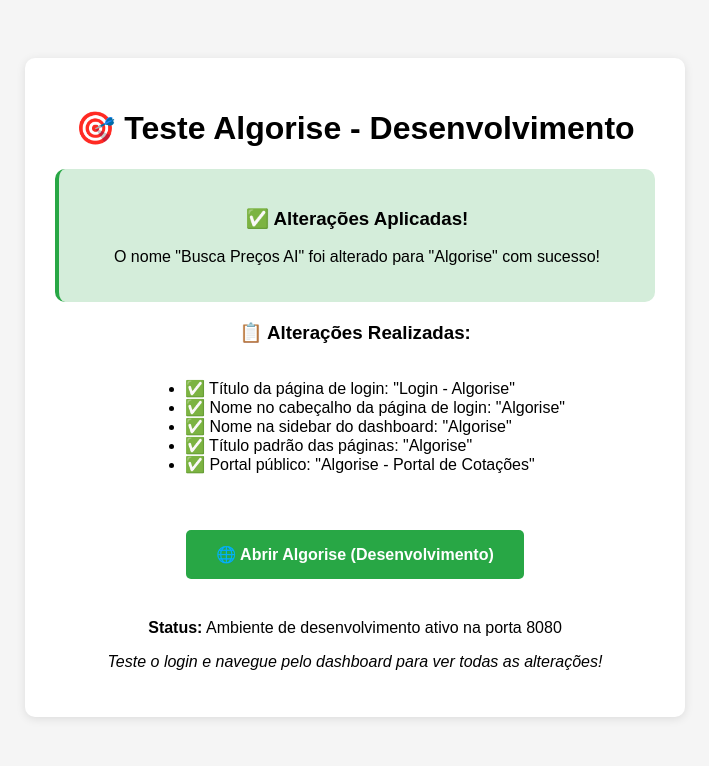
After one commit to joabeoliveira/algorise-versao-php-puro, a PHP site: page /teste-algorise.html in a window 1280 px wide. The commit adds this page. Shown: the top 766 px of the page, without its empty margins (285-994 px from the left). Run offline with PHP 8.4, Linux system fonts and the light colour scheme.

Commit message:
alteração do nome

```diff
--- a/src/View/layout/main.php
+++ b/src/View/layout/main.php
@@ -7,7 +7,7 @@ $currentPath = $_SERVER['REQUEST_URI'] ?? '/';
 <head>
     <meta charset="UTF-8">
     <meta name="viewport" content="width=device-width, initial-scale=1.0">
-    <title><?= $tituloPagina ?? 'Busca Preços AI' ?></title>
+    <title><?= $tituloPagina ?? 'Algorise' ?></title>
 
     <link href="https://cdn.jsdelivr.net/npm/bootstrap@5.3.3/dist/css/bootstrap.min.css" rel="stylesheet">
     <link rel="stylesheet" href="https://cdn.jsdelivr.net/npm/bootstrap-icons@1.11.3/font/bootstrap-icons.min.css">
@@ -35,7 +35,7 @@ $currentPath = $_SERVER['REQUEST_URI'] ?? '/';
         <div class="d-flex flex-column flex-shrink-0 p-3 text-white bg-dark" style="width: 280px;" id="sidebar">
             <a href="/dashboard" class="d-flex align-items-center mb-3 mb-md-0 me-md-auto text-white text-decoration-none">
                 <i class="bi bi-graph-up-arrow me-2 fs-4"></i>
-                <span class="fs-4">Busca Preços AI</span>
+                <span class="fs-4">Algorise</span>
             </a>
             <hr>
             <ul class="nav nav-pills flex-column mb-auto">
--- a/src/View/layout/public.php
+++ b/src/View/layout/public.php
@@ -13,7 +13,7 @@
     <main class="container mt-5">
         <div class="card">
             <div class="card-header fs-4 text-center">
-                Busca Preços AI - Portal de Cotações
+                Algorise - Portal de Cotações
             </div>
             <div class="card-body p-4">
                 <?php
--- a/src/View/usuarios/login.php
+++ b/src/View/usuarios/login.php
@@ -9,7 +9,7 @@ if (session_status() === PHP_SESSION_NONE) {
 <head>
     <meta charset="UTF-8">
     <meta name="viewport" content="width=device-width, initial-scale=1.0">
-    <title>Login - Busca Preços AI</title>
+    <title>Login - Algorise</title>
     <link href="https://cdn.jsdelivr.net/npm/bootstrap@5.3.3/dist/css/bootstrap.min.css" rel="stylesheet">
     <link href="https://cdn.jsdelivr.net/npm/bootstrap-icons@1.11.1/font/bootstrap-icons.css" rel="stylesheet">
     <style>
@@ -43,7 +43,7 @@ if (session_status() === PHP_SESSION_NONE) {
         <div class="card-body p-5">
             <div class="text-center mb-4">
                 <i class="bi bi-graph-up-arrow" style="font-size: 3rem; color: #0d6efd;"></i>
-                <h3 class="card-title mt-2">Busca Preços AI</h3>
+                <h3 class="card-title mt-2">Algorise</h3>
                 <p class="text-muted">Por favor, insira suas credenciais para continuar.</p>
             </div>
 
--- /dev/null
+++ b/teste-algorise.html
@@ -0,0 +1,41 @@
+<!DOCTYPE html>
+<html>
+<head>
+    <title>🚀 Teste - Algorise Local</title>
+    <style>
+        body { font-family: Arial, sans-serif; text-align: center; padding: 50px; background: #f5f5f5; }
+        .container { max-width: 600px; margin: 0 auto; background: white; padding: 30px; border-radius: 10px; box-shadow: 0 2px 10px rgba(0,0,0,0.1); }
+        .btn { display: inline-block; padding: 15px 30px; background: #28a745; color: white; text-decoration: none; border-radius: 5px; margin: 10px; font-weight: bold; font-size: 16px; }
+        .btn:hover { background: #1e7e34; }
+        .success { background: #d4edda; padding: 20px; border-radius: 10px; margin: 20px 0; border-left: 4px solid #28a745; }
+    </style>
+</head>
+<body>
+    <div class="container">
+        <h1>🎯 Teste Algorise - Desenvolvimento</h1>
+
+        <div class="success">
+            <h3>✅ Alterações Aplicadas!</h3>
+            <p>O nome "Busca Preços AI" foi alterado para "Algorise" com sucesso!</p>
+        </div>
+
+        <h3>📋 Alterações Realizadas:</h3>
+        <ul style="text-align: left; display: inline-block;">
+            <li>✅ Título da página de login: "Login - Algorise"</li>
+            <li>✅ Nome no cabeçalho da página de login: "Algorise"</li>
+            <li>✅ Nome na sidebar do dashboard: "Algorise"</li>
+            <li>✅ Título padrão das páginas: "Algorise"</li>
+            <li>✅ Portal público: "Algorise - Portal de Cotações"</li>
+        </ul>
+
+        <div style="margin: 30px 0;">
+            <a href="http://localhost:8080" target="_blank" class="btn">
+                🌐 Abrir Algorise (Desenvolvimento)
+            </a>
+        </div>
+
+        <p><strong>Status:</strong> Ambiente de desenvolvimento ativo na porta 8080</p>
+        <p><em>Teste o login e navegue pelo dashboard para ver todas as alterações!</em></p>
+    </div>
+</body>
+</html>
```
